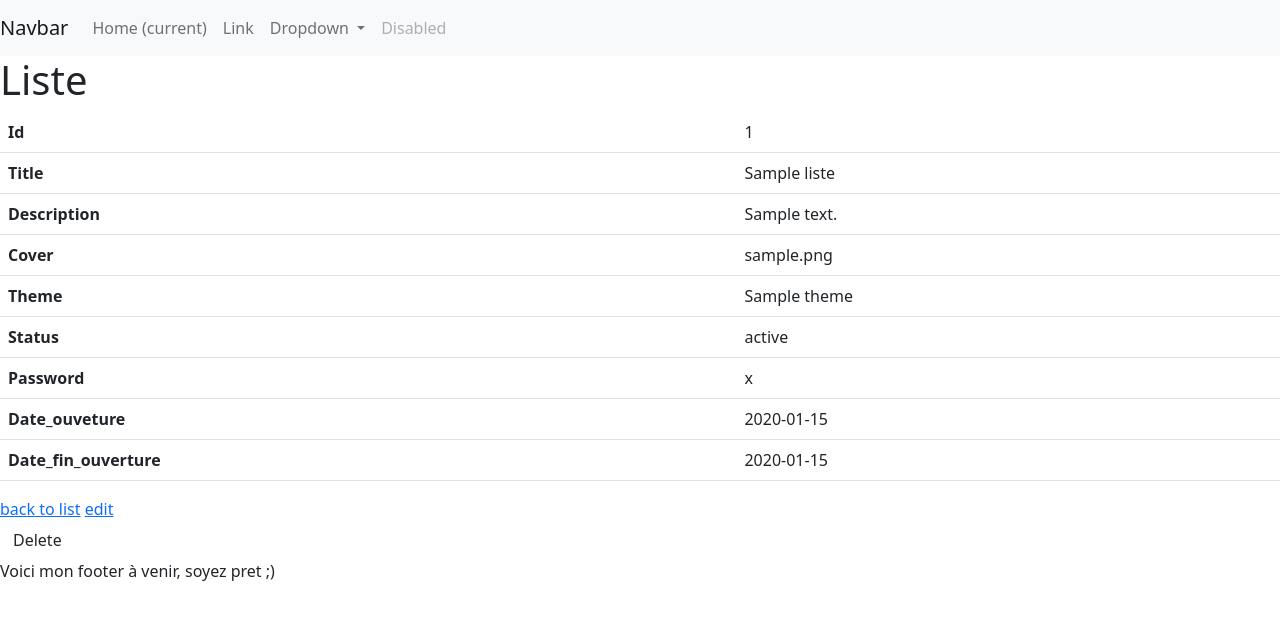
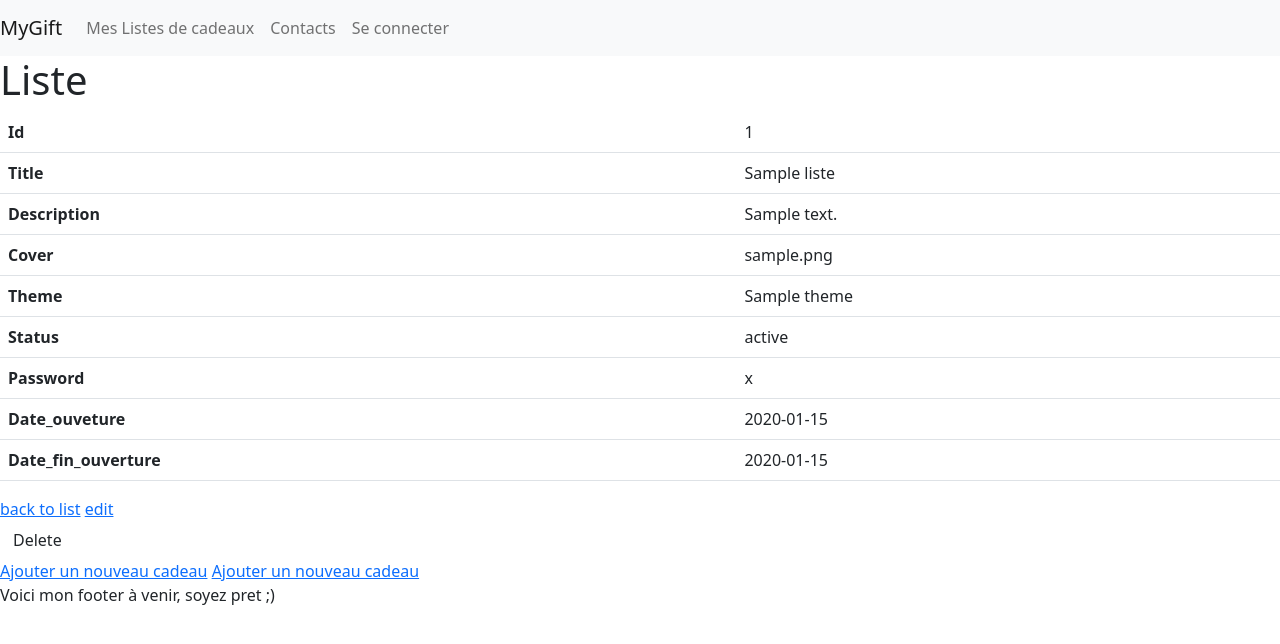
Before and after one commit to EddyGmt/challenge-myGift, a Symfony app: template templates/liste/show.html.twig in a window 1280 px wide. Shown: the top 644 px of the page. Run offline with Twig, Linux system fonts and the light colour scheme; the template is opened without the code that fills it: most values are stand-ins (such as "Sample title", 1, 10 or a date in 2020); some libraries are stand-ins or nearby versions.

Commit message:
.feat ajout de liste et affichage de liste par user + ajout de gift par listes

```diff
--- a/src/Controller/SecurityController.php
+++ b/src/Controller/SecurityController.php
@@ -12,10 +12,6 @@ class SecurityController extends AbstractController
     #[Route(path: '/connexion', name: 'app_login')]
     public function login(AuthenticationUtils $authenticationUtils): Response
     {
-        // if ($this->getUser()) {
-        //     return $this->redirectToRoute('target_path');
-        // }
-
         // get the login error if there is one
         $error = $authenticationUtils->getLastAuthenticationError();
         // last username entered by the user
--- a/src/Form/ListeType.php
+++ b/src/Form/ListeType.php
@@ -18,8 +18,8 @@ class ListeType extends AbstractType
             ->add('theme')
             ->add('status')
             ->add('password')
-            ->add('date_ouveture')
-            ->add('date_fin_ouverture')
+//            ->add('date_ouveture')
+//            ->add('date_fin_ouverture')
         ;
     }
 
--- a/templates/_partials/nav.html.twig
+++ b/templates/_partials/nav.html.twig
@@ -1,32 +1,39 @@
 {% block nav %}
     <nav class="navbar navbar-expand-lg navbar-light bg-light">
-        <a class="navbar-brand" href="#">Navbar</a>
-        <button class="navbar-toggler" type="button" data-toggle="collapse" data-target="#navbarSupportedContent" aria-controls="navbarSupportedContent" aria-expanded="false" aria-label="Toggle navigation">
+        <a class="navbar-brand" href="{{ path('app_home') }}">MyGift</a>
+        <button class="navbar-toggler" type="button" data-toggle="collapse" data-target="#navbarSupportedContent"
+                aria-controls="navbarSupportedContent" aria-expanded="false" aria-label="Toggle navigation">
             <span class="navbar-toggler-icon"></span>
         </button>
 
         <div class="collapse navbar-collapse" id="navbarSupportedContent">
             <ul class="navbar-nav mr-auto">
-                <li class="nav-item active">
-                    <a class="nav-link" href="#">Home <span class="sr-only">(current)</span></a>
+                {% if is_granted('IS_AUTHENTICATED_REMEMBERED') %}
+                    <li class="nav-item active">
+                        <a class="nav-link" href="{{ path('app_user_show', {"id": app.user.id }) }}">
+                            Mon Profil<span class="sr-only">(current)</span></a>
+                    </li>
+                {% endif %}
+                {% if is_granted('ROLE_ADMIN') %}
+                    <li class="nav-item">
+                        <a class="nav-link" href="{{ path('app_liste_index') }})">Les Listes de cadeaux</a>
+                    </li>
+                {% endif %}
+                <li class="nav-item">
+                    <a class="nav-link" href="{{ path('app_my_list') }}">Mes Listes de cadeaux</a>
                 </li>
                 <li class="nav-item">
-                    <a class="nav-link" href="#">Link</a>
+                    <a class="nav-link" href="#">Contacts</a>
                 </li>
-                <li class="nav-item dropdown">
-                    <a class="nav-link dropdown-toggle" href="#" id="navbarDropdown" role="button" data-toggle="dropdown" aria-haspopup="true" aria-expanded="false">
-                        Dropdown
-                    </a>
-                    <div class="dropdown-menu" aria-labelledby="navbarDropdown">
-                        <a class="dropdown-item" href="#">Action</a>
-                        <a class="dropdown-item" href="#">Another action</a>
-                        <div class="dropdown-divider"></div>
-                        <a class="dropdown-item" href="#">Something else here</a>
-                    </div>
-                </li>
-                <li class="nav-item">
-                    <a class="nav-link disabled" href="#" tabindex="-1" aria-disabled="true">Disabled</a>
-                </li>
+                {% if app.user %}
+                    <li class="nav-item">
+                        <a class="nav-link" href="{{ path('app_logout') }}" tabindex="-1">Déconnexion</a>
+                    </li>
+                {% else %}
+                    <li class="nav-item">
+                        <a class="nav-link" href="{{ path('app_login') }}" tabindex="-1">Se connecter</a>
+                    </li>
+                {% endif %}
             </ul>
         </div>
     </nav>
--- a/templates/liste/show.html.twig
+++ b/templates/liste/show.html.twig
@@ -51,4 +51,9 @@
     <a href="{{ path('app_liste_edit', {'id': liste.id}) }}">edit</a>
 
     {{ include('liste/_delete_form.html.twig') }}
+    <a href="{{ path('app_gift_new') }}">Ajouter un nouveau cadeau</a>
+
+
+    <a href="{{ path('app_gift_new') }}">Ajouter un nouveau cadeau</a>
+
 {% endblock %}
```
Also changed, not shown: src/Controller/GiftController.php (+31 -3 lines), src/Controller/ListeController.php (+35 -1 lines), templates/liste/mylist.html.twig (added, +16 -0 lines).
